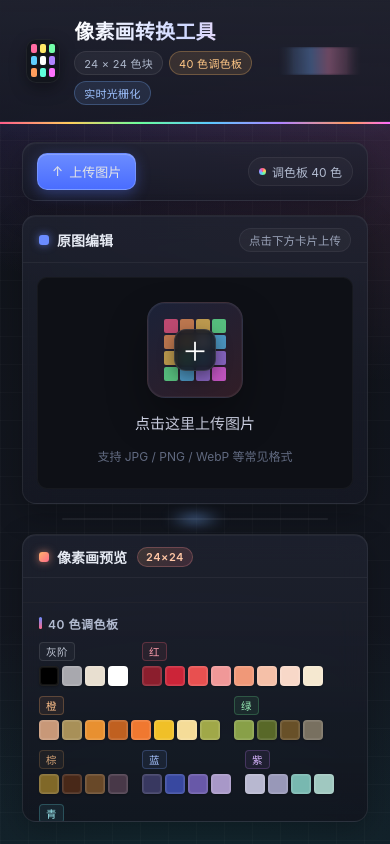
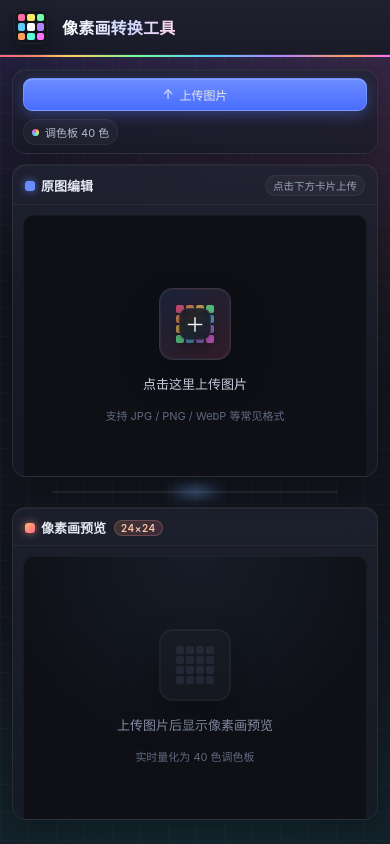
Before and after one commit to pig325799/pixel-art-converter, a Vue app: page / in a window 390 px wide. Built offline with nearby package versions, Linux system fonts and the light colour scheme.

Commit message:
fix: 移动端适配 + 触屏手势（双指缩放/拖动）

```diff
--- a/src/App.vue
+++ b/src/App.vue
@@ -172,7 +172,34 @@ import PixelConverter from './components/PixelConverter.vue'
 .app-main {
   flex: 1;
   min-height: 0;
-  overflow: hidden;
+  overflow-y: auto;
+  overflow-x: hidden;
   padding: 18px 22px 22px;
 }
+
+@media (max-width: 600px) {
+  .app-header {
+    padding: 10px 14px;
+    gap: 10px;
+  }
+  .logo {
+    width: 34px;
+    height: 34px;
+    gap: 2px;
+    padding: 4px;
+    border-radius: 8px;
+  }
+  .app-header h1 {
+    font-size: 16px;
+  }
+  .subtitle-row {
+    display: none;
+  }
+  .header-deco {
+    display: none;
+  }
+  .app-main {
+    padding: 12px 12px 24px;
+  }
+}
 </style>
--- a/src/components/PixelConverter.vue
+++ b/src/components/PixelConverter.vue
@@ -80,6 +80,14 @@ let dragStartX = 0
 let dragStartY = 0
 let dragOffsetX = 0
 let dragOffsetY = 0
+
+let pinching = false
+let pinchStartDist = 0
+let pinchStartScale = 1
+let pinchStartOffsetX = 0
+let pinchStartOffsetY = 0
+let pinchCenterX = 0
+let pinchCenterY = 0
 
 let rafId = 0
 let roLeft = null
@@ -415,6 +423,61 @@ function onWheel(e) {
   render()
 }
 
+function touchDist(t1, t2) {
+  const dx = t1.clientX - t2.clientX
+  const dy = t1.clientY - t2.clientY
+  return Math.sqrt(dx * dx + dy * dy)
+}
+
+function onTouchStart(e) {
+  if (!hasImage.value) return
+  if (e.touches.length === 1) {
+    dragging = true
+    dragStartX = e.touches[0].clientX
+    dragStartY = e.touches[0].clientY
+    dragOffsetX = offsetX
+    dragOffsetY = offsetY
+  } else if (e.touches.length === 2) {
+    dragging = false
+    pinching = true
+    pinchStartDist = touchDist(e.touches[0], e.touches[1])
+    pinchStartScale = scale
+    pinchStartOffsetX = offsetX
+    pinchStartOffsetY = offsetY
+    const rect = leftCanvasRef.value.getBoundingClientRect()
+    const cx = (e.touches[0].clientX + e.touches[1].clientX) / 2 - rect.left
+    const cy = (e.touches[0].clientY + e.touches[1].clientY) / 2 - rect.top
+    pinchCenterX = cx
+    pinchCenterY = cy
+  }
+  e.preventDefault()
+}
+
+function onTouchMove(e) {
+  if (!hasImage.value) return
+  if (pinching && e.touches.length === 2) {
+    const dist = touchDist(e.touches[0], e.touches[1])
+    const ratio = dist / pinchStartDist
+    const newScale = clamp(pinchStartScale * ratio, MIN_SCALE, MAX_SCALE)
+    const real = newScale / pinchStartScale
+    offsetX = pinchCenterX - (pinchCenterX - pinchStartOffsetX) * real
+    offsetY = pinchCenterY - (pinchCenterY - pinchStartOffsetY) * real
+    scale = newScale
+    zoomPercent.value = Math.round(scale * 100)
+    render()
+  } else if (dragging && e.touches.length === 1) {
+    offsetX = dragOffsetX + (e.touches[0].clientX - dragStartX)
+    offsetY = dragOffsetY + (e.touches[0].clientY - dragStartY)
+    render()
+  }
+  e.preventDefault()
+}
+
+function onTouchEnd(e) {
+  if (e.touches.length < 2) pinching = false
+  if (e.touches.length === 0) dragging = false
+}
+
 /* ---------------- 缩放控制 ---------------- */
 function setZoomFromSlider() {
   if (!hasImage.value) return
@@ -585,8 +648,10 @@ const colorCount = PALETTE.length
             原图编辑
           </div>
           <div class="panel-tips" v-if="hasImage">
-            <span class="tip">🖱 拖拽</span>
-            <span class="tip">🔍 滚轮缩放</span>
+            <span class="tip tip-desktop">🖱 拖拽</span>
+            <span class="tip tip-desktop">🔍 滚轮缩放</span>
+            <span class="tip tip-mobile">👆 拖动</span>
+            <span class="tip tip-mobile">🤏 双指缩放</span>
           </div>
           <div class="panel-tips" v-else>
             <span class="tip">点击下方卡片上传</span>
@@ -602,6 +667,10 @@ const colorCount = PALETTE.length
             @pointerup="onPointerUp"
             @pointercancel="onPointerUp"
             @wheel="onWheel"
+            @touchstart.passive="onTouchStart"
+            @touchmove.passive="onTouchMove"
+            @touchend="onTouchEnd"
+            @touchcancel="onTouchEnd"
           ></canvas>
           <div
             v-if="!hasImage"
@@ -1328,4 +1397,140 @@ const colorCount = PALETTE.length
     );
   }
 }
+
+@media (max-width: 600px) {
+  .converter {
+    gap: 10px;
+  }
+
+  /* 工具栏：压缩间距、分组换行、按钮缩小 */
+  .toolbar {
+    padding: 8px 10px;
+    gap: 6px;
+    align-items: flex-start;
+  }
+  .toolbar .divider {
+    display: none;
+  }
+  .toolbar .tool-group {
+    width: 100%;
+    gap: 6px;
+  }
+  .toolbar .tool-group.info-group {
+    order: 99;
+    width: auto;
+    margin-top: 2px;
+  }
+  .toolbar .color-controls {
+    padding: 4px 8px;
+  }
+  .toolbar .zoom-controls {
+    padding: 4px 6px;
+  }
+  .zoom-slider {
+    width: 100px;
+  }
+  .zoom-value {
+    width: 46px;
+    font-size: 11px;
+    padding: 2px 6px;
+  }
+  .btn {
+    padding: 7px 12px;
+    font-size: 12px;
+    border-radius: 9px;
+  }
+  .btn.primary,
+  .btn.accent {
+    flex: 1;
+    justify-content: center;
+  }
+  .btn.icon {
+    width: 30px;
+    font-size: 15px;
+  }
+  .btn.chip {
+    padding: 4px 8px;
+    font-size: 11px;
+    min-width: 32px;
+  }
+  .spacer {
+    display: none;
+  }
+  .info-chip {
+    font-size: 11px;
+    padding: 4px 8px;
+  }
+  .color-label {
+    font-size: 11px;
+  }
+
+  /* 面板头部缩小 */
+  .panel-head {
+    padding: 10px 12px 8px;
+    gap: 8px;
+  }
+  .panel-title {
+    font-size: 13px;
+    gap: 6px;
+  }
+  .badge-24 {
+    font-size: 10px;
+    padding: 1px 6px;
+  }
+  .panel-tips .tip {
+    font-size: 10.5px;
+    padding: 2px 7px;
+  }
+  .tip-desktop { display: none; }
+  .tip-mobile { display: inline-flex; }
+
+  /* 画布容器给手机一个相对合适的最小高度（方形） */
+  .canvas-wrap {
+    margin: 10px;
+    min-height: 280px;
+  }
+  .preview-wrap {
+    min-height: 280px;
+  }
+
+  /* 空状态缩小 */
+  .empty-frame {
+    width: 72px;
+    height: 72px;
+    border-radius: 14px;
+  }
+  .empty-plus {
+    width: 32px;
+    height: 32px;
+    font-size: 20px;
+    border-radius: 9px;
+  }
+  .empty-text {
+    font-size: 13px;
+  }
+  .empty-hint {
+    font-size: 11px;
+  }
+
+  /* 调色板在手机端减小色块尺寸 */
+  .palette-panel {
+    padding: 10px 12px 12px;
+  }
+  .palette-groups {
+    gap: 8px 10px;
+  }
+  .swatch {
+    width: 17px;
+    height: 17px;
+    border-radius: 3px;
+  }
+  .group-label {
+    font-size: 10px;
+  }
+}
+
+@media (min-width: 601px) {
+  .tip-mobile { display: none; }
+}
 </style>
```
